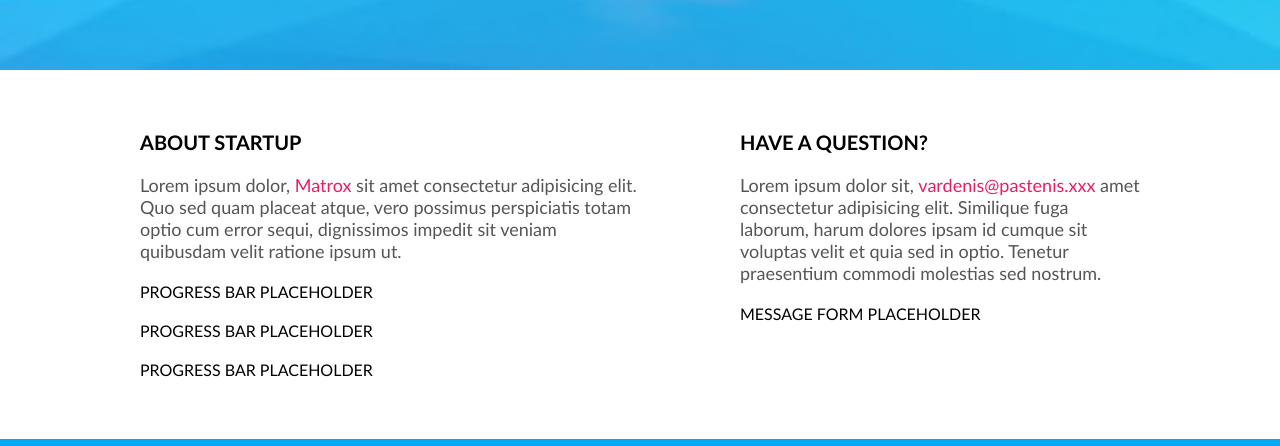
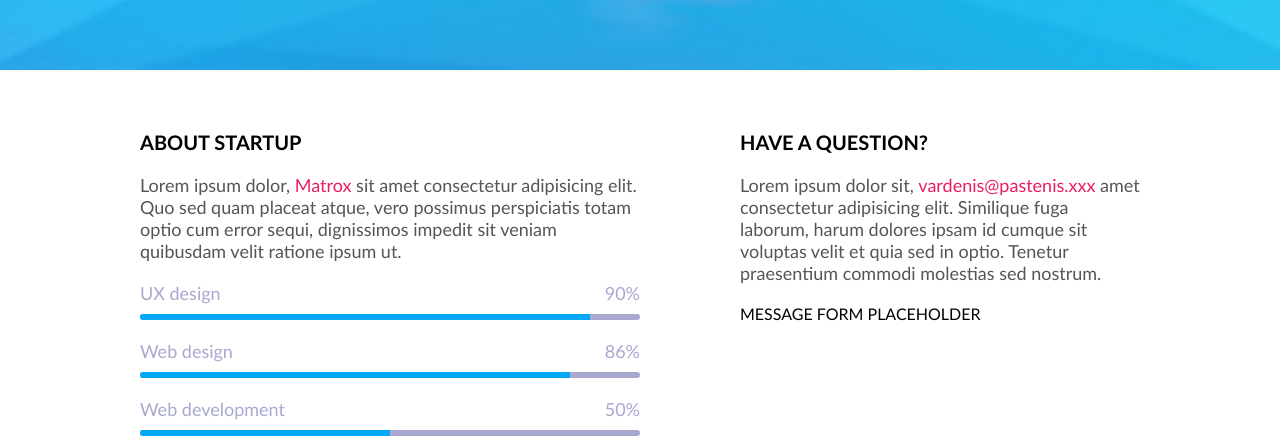
Before and after one commit to Dirigentas/4_coming_soon, a website: page index.html in a window 1280 px wide. Shown: the part 730-1176 px from the top of the page. Drawn offline with Linux system fonts and the light colour scheme.

Commit message:
Progress bar loading animation #9

```diff
--- a/css/components/progress-bar.css
+++ b/css/components/progress-bar.css
@@ -1,4 +1,44 @@
+.progress-bar {
+    display: flex;
+    flex-direction: column;
+    gap: 10px;
+}
+.progress-bar > .top {
+    display: flex;
+    justify-content: space-between;
+    color: rgb(168, 168, 209);
+    font-size: 18px;
 
+}
+.progress-bar > .bottom {
+    height: 6px;
+    background-color: rgb(168, 168, 209);
+    border-radius: 3px;
+}
+.progress-bar > .bottom > .progress {
+    border-radius: inherit;
+    border-top-right-radius: 0;
+    border-bottom-right-radius: 0;
+    height: 6px;
+}
+
+.progress-bar > .bottom > .progress > .bar {
+    animation: loading;
+    animation-duration: 1s;
+    animation-fill-mode: forwards; /*padaro, kad vaizdas liktu animacijos galo vaizdas*/
+    /* animation: loading 1s forwards;  galoma ir taip*/
+    height: 100%;
+    background-color: var(--pagrindinė-spalva);
+    border-radius: inherit;
+}
+@keyframes loading {
+    0% {
+        width: 0;
+    }
+    100% {
+        width: 100%;
+    }
+}
 
 
 /* height: inherit visoms savybems galima ji naudoti */
--- a/index.html
+++ b/index.html
@@ -58,9 +58,39 @@
                 <div class = "left-column">
                     <h2 class= "section-title">about startup</h2>
                     <p class= "section-description">Lorem ipsum dolor, <a href="#">Matrox</a> sit amet consectetur adipisicing elit. Quo sed quam placeat atque, vero possimus perspiciatis totam optio cum error sequi, dignissimos impedit sit veniam quibusdam velit ratione ipsum ut.</p>
-                    <div>PROGRESS BAR PLACEHOLDER</div>
-                    <div>PROGRESS BAR PLACEHOLDER</div>
-                    <div>PROGRESS BAR PLACEHOLDER</div>
+                    <div class="progress-bar">
+                        <div class="top">
+                            <div class="label">UX design</div>
+                            <div class="value">90%</div>
+                        </div>
+                        <div class="bottom">
+                            <div class="progress" style="width: 90%;">
+                                <div class="bar"></div>
+                            </div>
+                        </div>
+                    </div>
+                    <div class="progress-bar">
+                        <div class="top">
+                            <div class="label">Web design</div>
+                            <div class="value">86%</div>
+                        </div>
+                        <div class="bottom">
+                            <div class="progress" style="width: 86%;">
+                                <div class="bar"></div>
+                            </div>
+                        </div>
+                    </div>
+                    <div class="progress-bar">
+                        <div class="top">
+                            <div class="label">Web development</div>
+                            <div class="value">50%</div>
+                        </div>
+                        <div class="bottom">
+                            <div class="progress" style="width: 50%;">
+                                <div class="bar"></div>
+                            </div>
+                        </div>
+                    </div>
                 </div>
                 <div class = "right-column">
                     <h2 class= "section-title">have a question?</h2>
```
